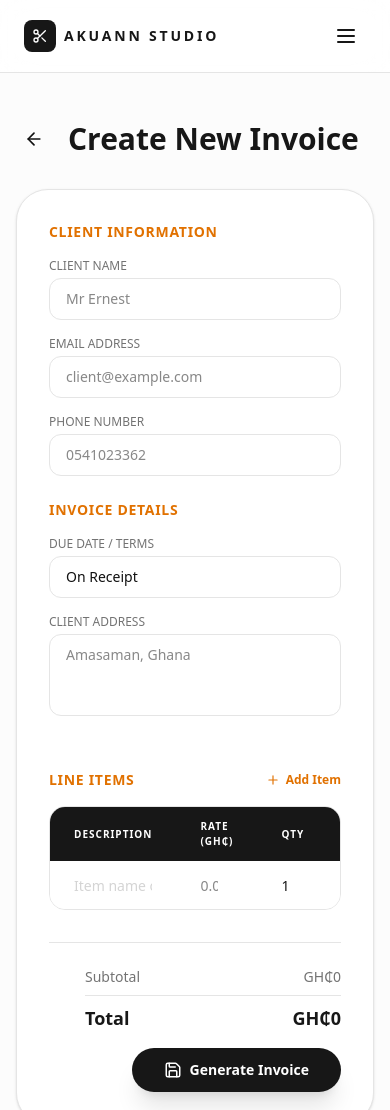
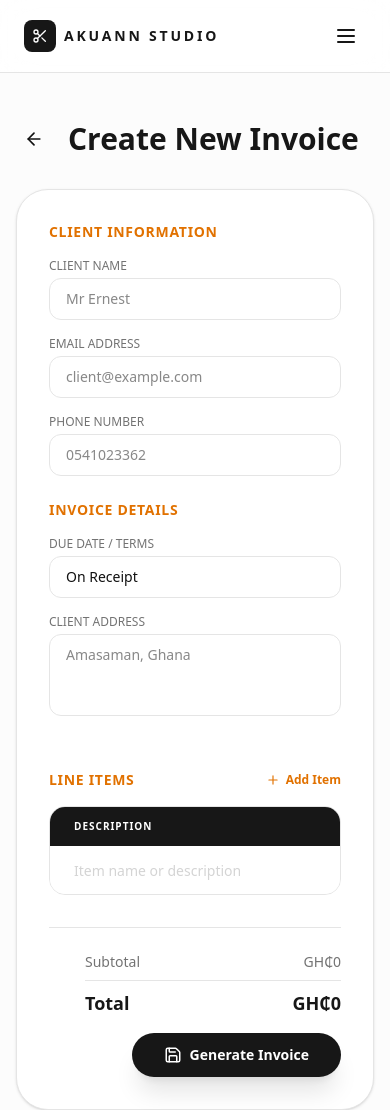
Before and after one commit to Zoddahwi/akuann_admin, a Next.js app: page /invoices/new in a window 390 px wide. Shown: the top 1110 px of the page. Built offline with nearby package versions, Linux system fonts and the light colour scheme.

Commit message:
Fix invoice table responsiveness on mobile

```diff
--- a/src/app/invoices/[id]/page.tsx
+++ b/src/app/invoices/[id]/page.tsx
@@ -88,14 +88,15 @@ export default async function InvoicePage({ params }: PageProps) {
         </div>
 
         {/* Table */}
-        <div className="mb-12">
+        <div className="mb-12 overflow-x-auto">
+          <div className="min-w-[600px]">
             <div className="grid grid-cols-12 bg-neutral-900 text-white text-[10px] font-bold uppercase tracking-[0.2em] px-6 py-4">
               <div className="col-span-6">DESCRIPTION</div>
               <div className="col-span-2 text-right">RATE</div>
               <div className="col-span-2 text-right">QTY</div>
               <div className="col-span-2 text-right">AMOUNT</div>
             </div>
-          <div className="divide-y divide-neutral-100 border-x border-b border-neutral-50">
+            <div className="divide-y divide-neutral-100 border-x border-b border-neutral-50 bg-white">
               {invoice.items.map((item, index) => (
                 <div
                   key={item.id}
@@ -107,6 +108,7 @@ export default async function InvoicePage({ params }: PageProps) {
                   <div className="col-span-2 text-right text-neutral-900 font-semibold">GH₵{item.amount.toLocaleString(undefined, { minimumFractionDigits: 2, maximumFractionDigits: 2 })}</div>
                 </div>
               ))}
+            </div>
           </div>
         </div>
 
--- a/src/app/invoices/new/page.tsx
+++ b/src/app/invoices/new/page.tsx
@@ -159,8 +159,8 @@ export default function NewInvoicePage() {
             </button>
           </div>
 
-          <div className="overflow-hidden rounded-2xl border border-neutral-100">
-            <table className="w-full text-left border-collapse">
+          <div className="overflow-x-auto overflow-y-hidden rounded-2xl border border-neutral-100">
+            <table className="w-full text-left border-collapse min-w-[700px]">
               <thead className="bg-neutral-900 text-white text-[10px] font-bold uppercase tracking-widest">
                 <tr>
                   <th className="px-6 py-3">Description</th>
```
Lines whose indentation alone changed are shown as unchanged.
